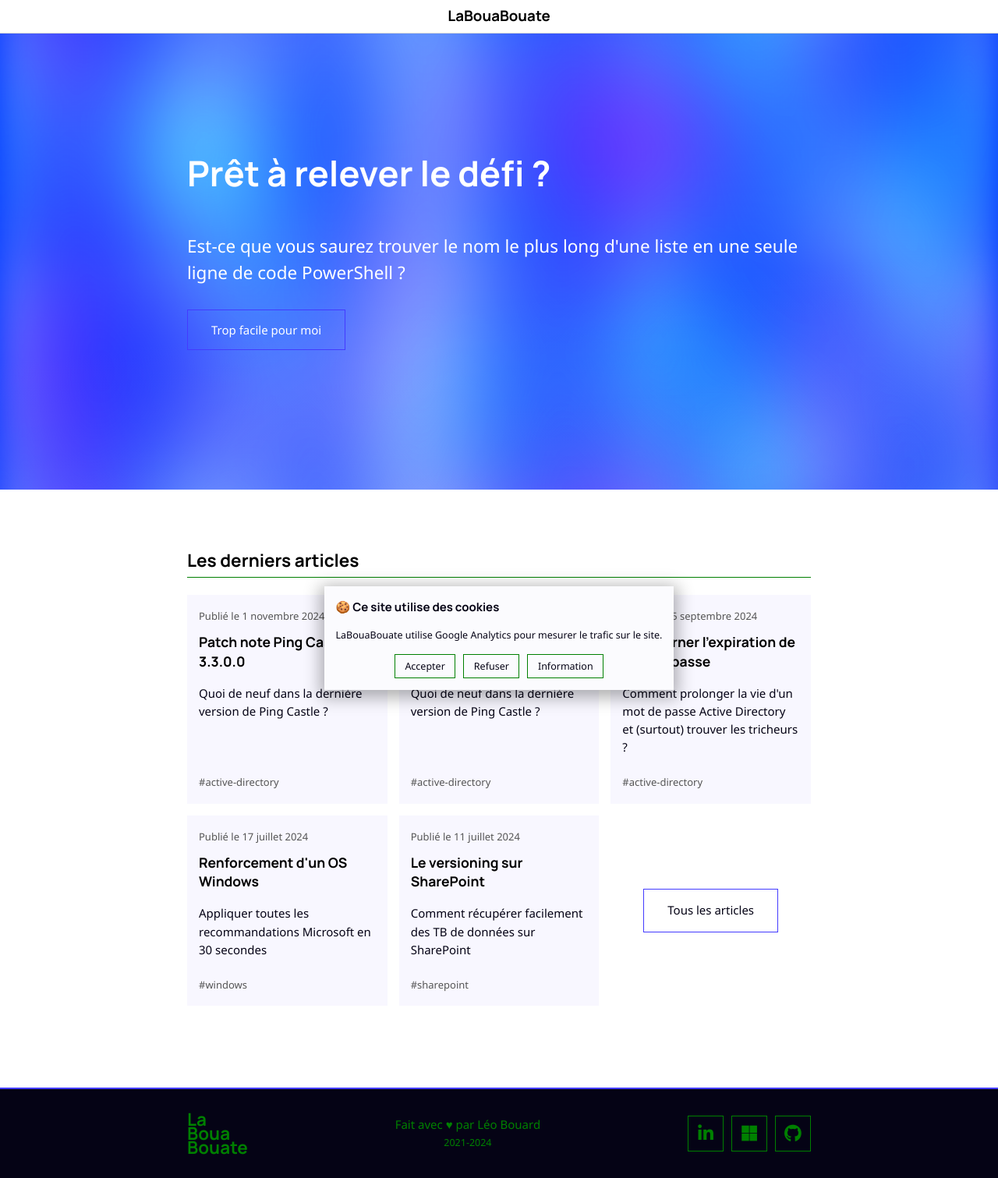
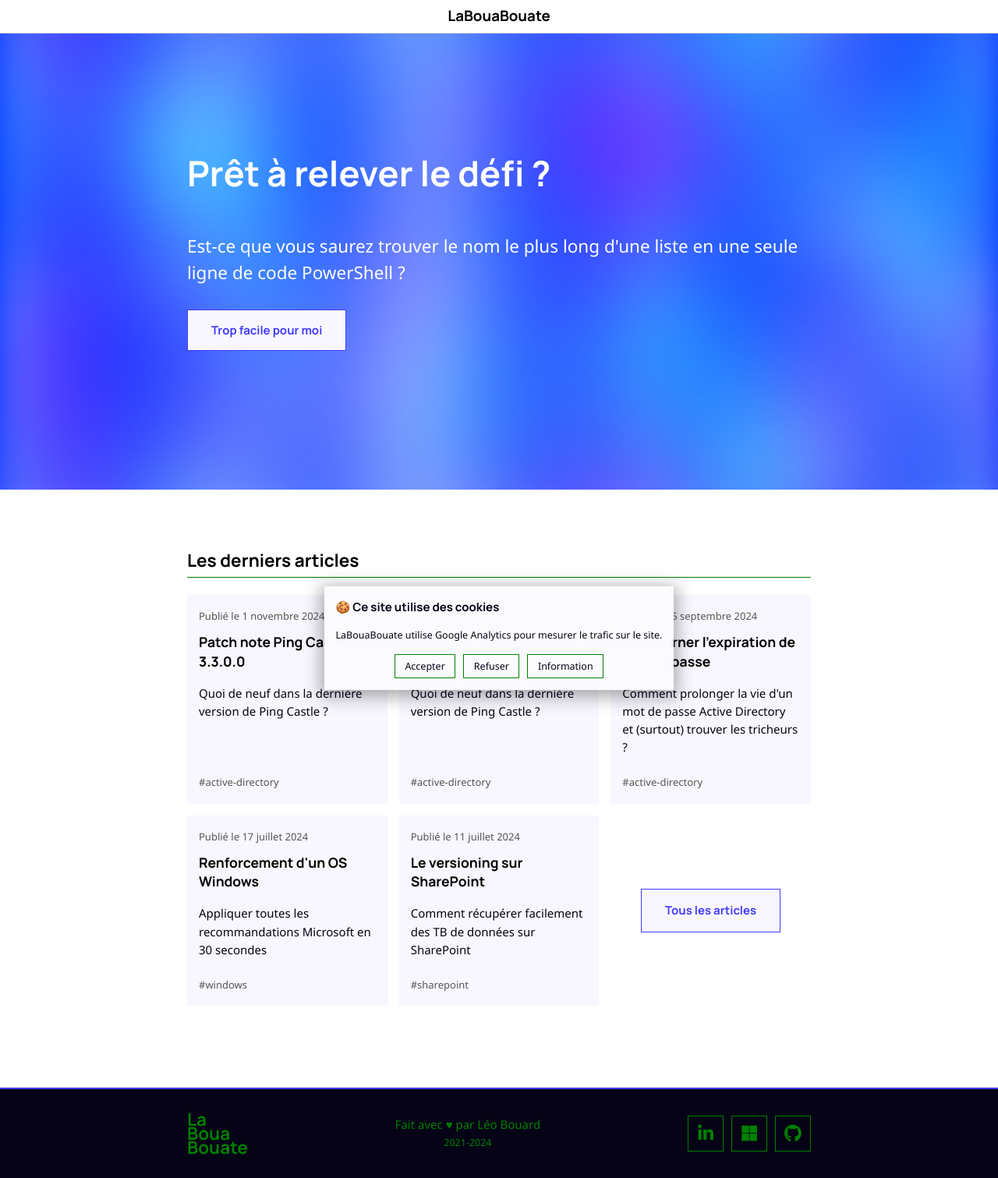
Before and after one commit to leobouard/leobouard.github.io, a Jekyll site: the page built from _pages/index.html, in a window 1280 px wide. Shown: the whole page at 78% size. Built offline with Jekyll 4.4.1, drawn with Linux system fonts in a browser that asks for light colours; nearby versions of some CDN libraries; some web fonts are replaced.

Commit message:
Update buttons.scss

```diff
--- a/_sass/buttons.scss
+++ b/_sass/buttons.scss
@@ -5,9 +5,11 @@ a.no-decoration {
 a.button-primary {
     padding: 1em 2em;
     border: 1px solid var(--primary);
+    font-family: 'Manrope';
+    color: var(--primary);
+    background: var(--lightaccent);
 }
 
 a.button-primary:hover {
     text-decoration: underline;
-    color: var(--primary)
 }
```
